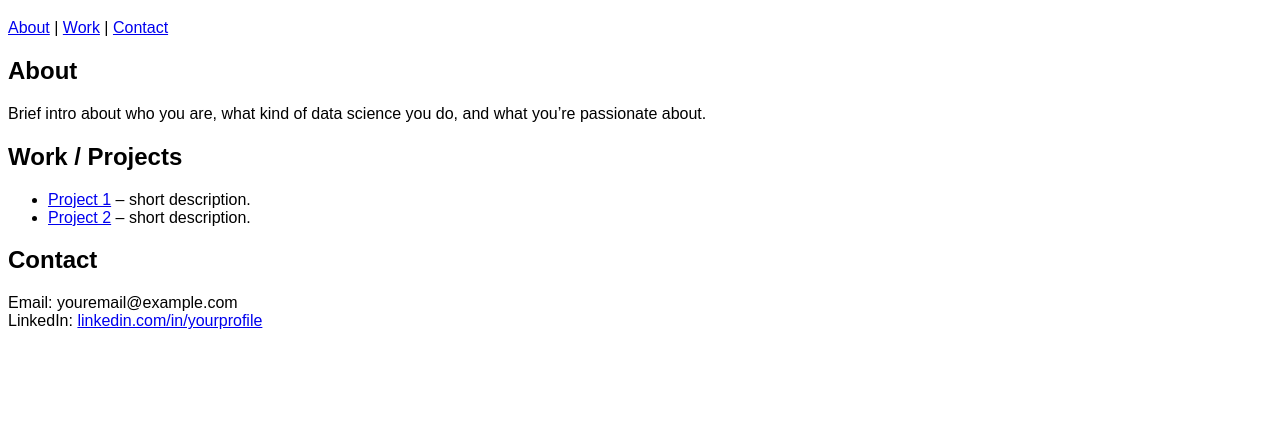
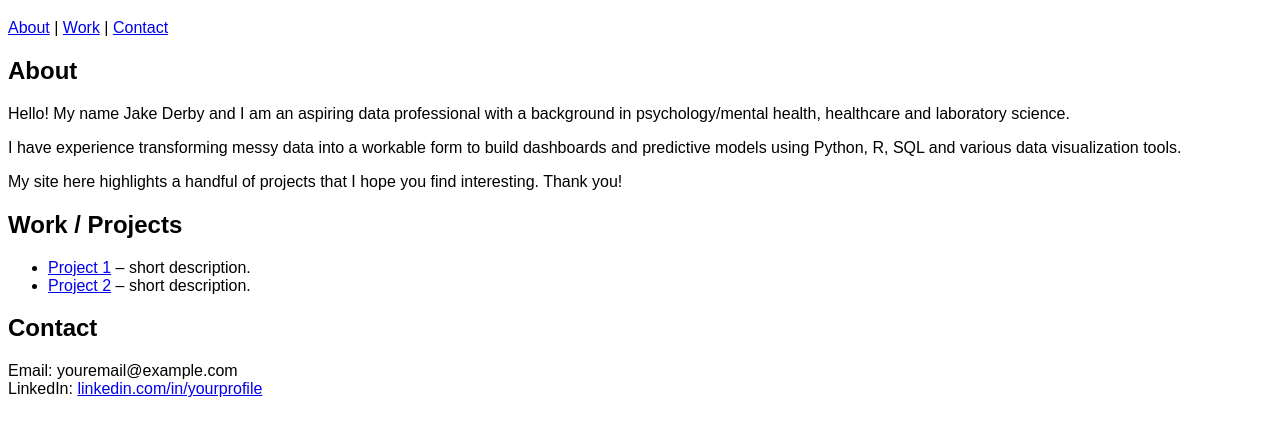
Before and after one commit to jaderby97/jaderby97.github.io, a plain HTML site: page index.html in a window 1280 px wide. Shown: the part 61-496 px from the top of the page. Drawn offline with Linux system fonts and the light colour scheme.

Commit message:
Revise About section with personal details
Updated the 'About' section with personal introduction and experience.

```diff
--- a/index.html
+++ b/index.html
@@ -17,7 +17,11 @@
 
   <section id="about">
     <h2>About</h2>
-    <p>Brief intro about who you are, what kind of data science you do, and what you’re passionate about.</p>
+    <p>Hello! My name Jake Derby and I am an aspiring data professional with a background in psychology/mental health, healthcare and laboratory science.</p>
+
+    <p>I have experience transforming messy data into a workable form to build dashboards and predictive models using Python, R, SQL and various data visualization tools.</p>
+
+    <p>My site here highlights a handful of projects that I hope you find interesting. Thank you!</p>
   </section>
 
   <section id="projects">
```
